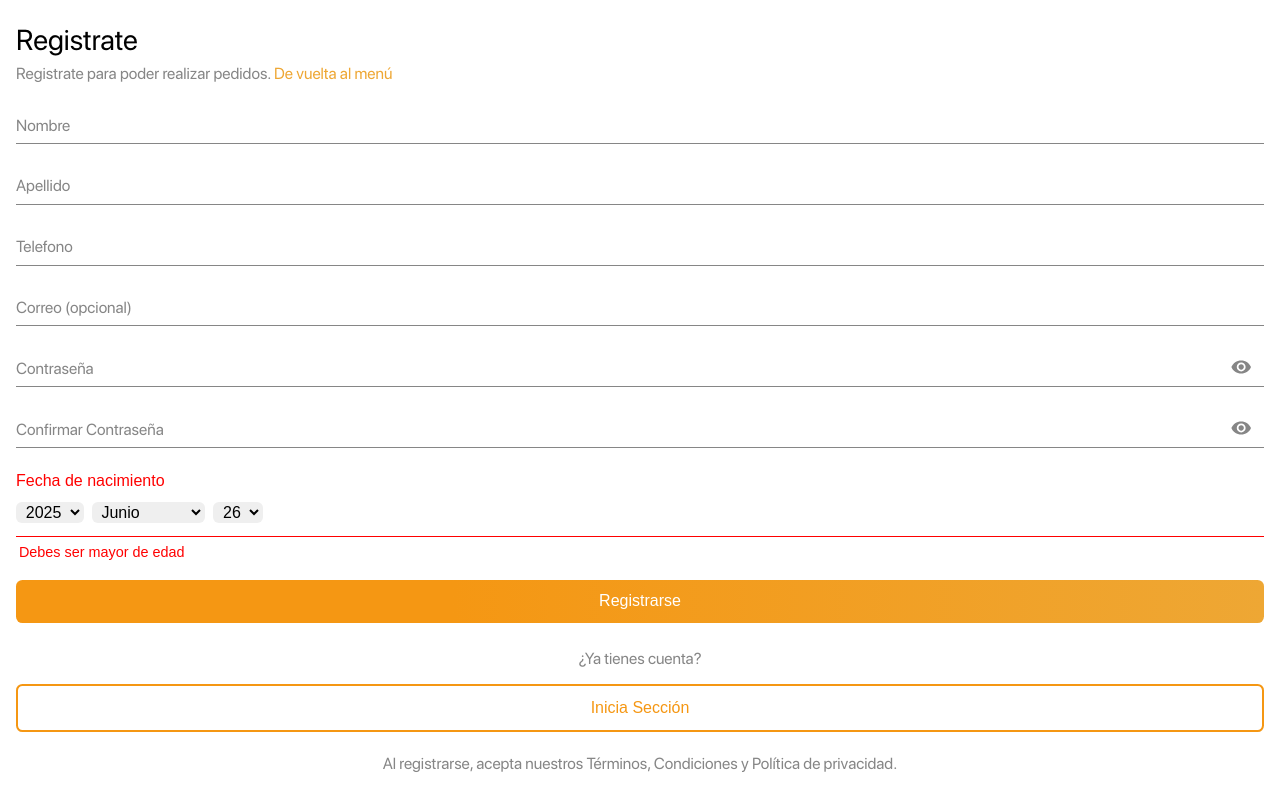
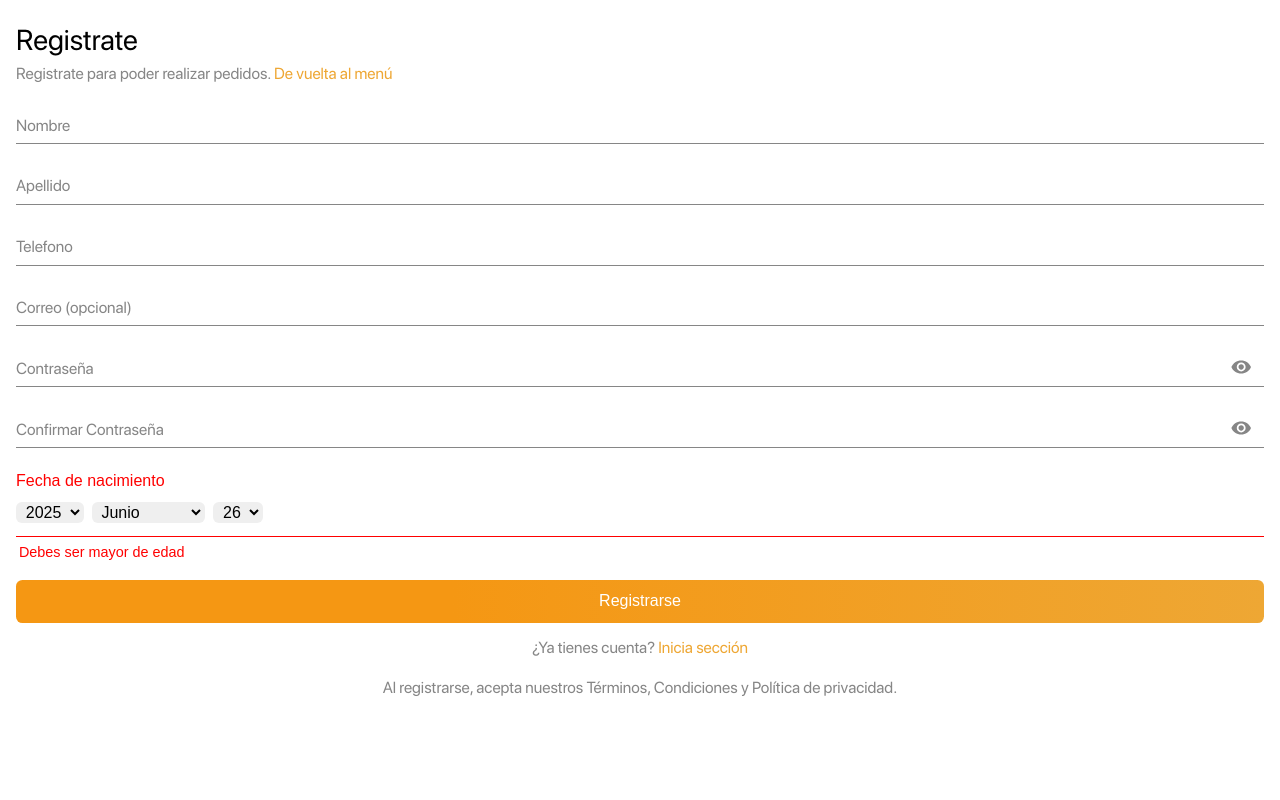
Before and after one commit to Cali-Ya/caliya.front.app, a React (Vite) app: page /auth/sign_up in a window 1280 px wide. Built offline with nearby package versions, Linux system fonts and the light colour scheme.

Commit message:
feat: actualizar la URL de la API y mejorar la gestión de formularios en el inicio de sesión y registro de clientes

```diff
--- a/src/features/auth/login_customers/page/LoginCustomers.jsx
+++ b/src/features/auth/login_customers/page/LoginCustomers.jsx
@@ -20,7 +20,8 @@ const LoginCustomers = () => {
   } = useForm();
 
   const onSubmit = (data) => {
-    data.email_or_phone = `+57${data.email_or_phone}`;
+    data.phone_number = `+57${data.phone_number}`;
+    console.log(data);
     login_customers(data, navigate);
   };
 
@@ -37,28 +38,22 @@ const LoginCustomers = () => {
       />
 
       <form className="login_customers_form" onSubmit={handleSubmit(onSubmit)}>
-        {/* email or phone */}
         <InputComponent
-          id="email_or_phone"
-          name="email_or_phone"
-          label="Correo o Número de télefono"
+          id="phone_number"
+          name="phone_number"
+          label="Número de télefono"
           type="text"
           autoComplete="off"
           register={register}
           errors={errors}
           rules={{
             required: 'Este campo es obligatorio',
-            validate: (value) => {
-              const emailRegex =
-                /^[a-zA-Z0-9._%+-]+@[a-zA-Z0-9.-]+\.[a-zA-Z]{2,}$/;
-              const phoneRegex = /^[1-9][0-9]{9}$/; // 10 digits, no leading zero
-              if (emailRegex.test(value)) return true;
-              if (phoneRegex.test(value)) return true;
-              return 'Ingresa un correo válido o un número de télefono';
+            pattern: {
+              value: /^[1-9][0-9]{9}$/, // 10 dígitos, sin cero inicial
+              message: 'Ingresa un número de télefono válido',
             },
           }}
         />
-        {/* password */}
         <InputComponent
           id="password"
           name="password"
--- a/src/features/auth/register_customers/page/RegisterCustomers.jsx
+++ b/src/features/auth/register_customers/page/RegisterCustomers.jsx
@@ -22,19 +22,16 @@ const RegisterCustomers = () => {
 
       <RegisterCustomersForm />
 
-      <span className="register_customers__text_login">¿Ya tienes cuenta?</span>
+      <footer className="register_customers__footer">
+        <span className="register_customers__footer__link">
+          ¿Ya tienes cuenta? <a href="/auth/login">Inicia sección</a>
+        </span>
 
-      <div className="container_register_customers__signup">
-        <SecondaryButtomComponent
-          text="Inicia Sección"
-          onClick={() => navigate('/auth/login')}
-        />
-      </div>
-
-      <p className="container_register_customers__terms">
-        Al registrarse, acepta nuestros Términos, Condiciones y Política de
-        privacidad.
-      </p>
+        <p className="register_customers__footer__terms">
+          Al registrarse, acepta nuestros Términos, Condiciones y Política de
+          privacidad.
+        </p>
+      </footer>
     </section>
   );
 };
--- a/src/features/auth/register_customers/styles/register_customers.css
+++ b/src/features/auth/register_customers/styles/register_customers.css
@@ -6,17 +6,16 @@
   width: 100%;
   height: 100%;
 
-  .register_customers__text_login {
-    width: 100%;
-    text-align: center;
+  .register_customers__footer {
+    display: flex;
+    flex-direction: column;
+    align-items: center;
+    gap: 0.5em;
     color: var(--active-color-secondary-light);
-    margin-top: 0.7em;
-    font-weight: 400;
-  }
 
-  .container_register_customers__terms {
-    color: var(--active-color-secondary-light);
-    text-align: center;
-    margin-top: 0.5em;
+    .register_customers__footer__terms {
+      text-align: center;
+      margin-top: 0.5em;
+    }
   }
 }
```
Also changed, not shown: 1 other file (tests, documents, lock files or other folders).
